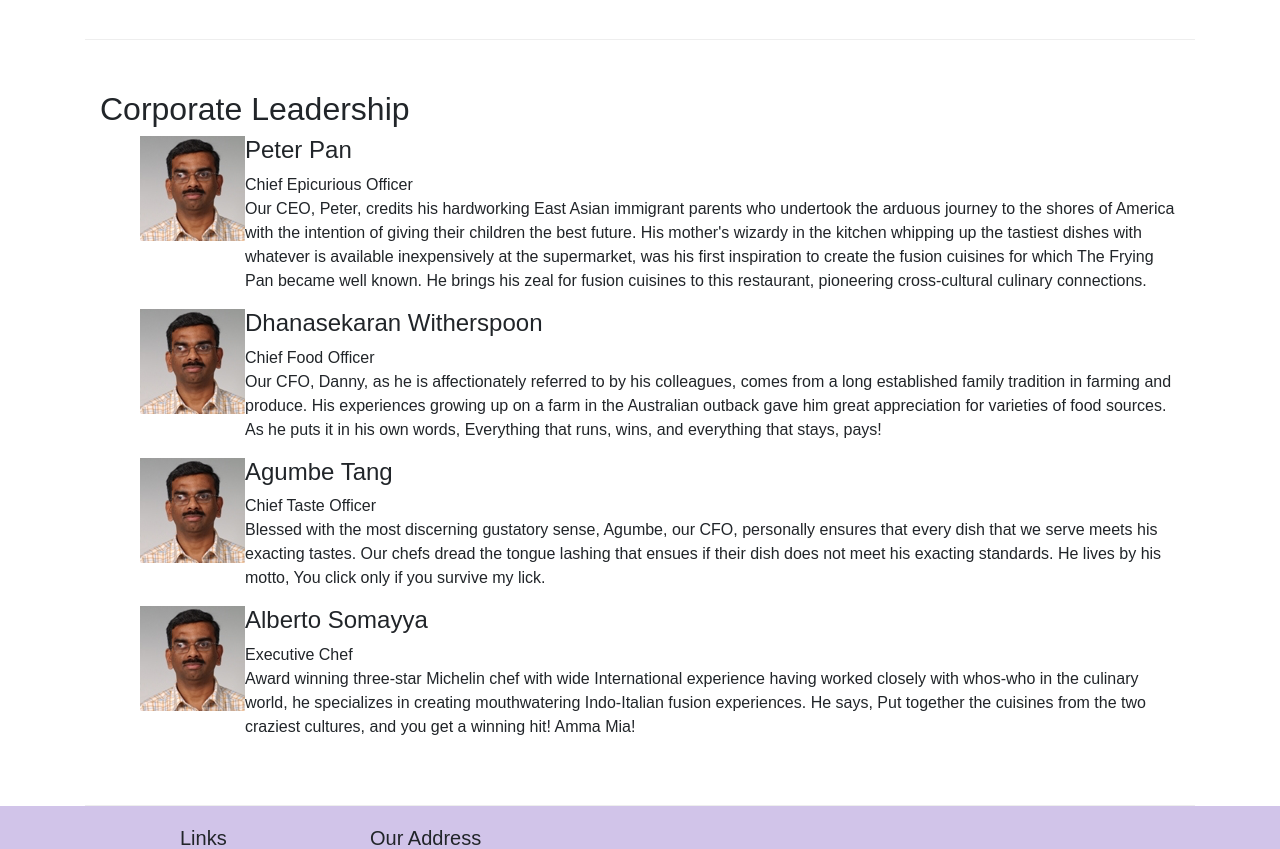
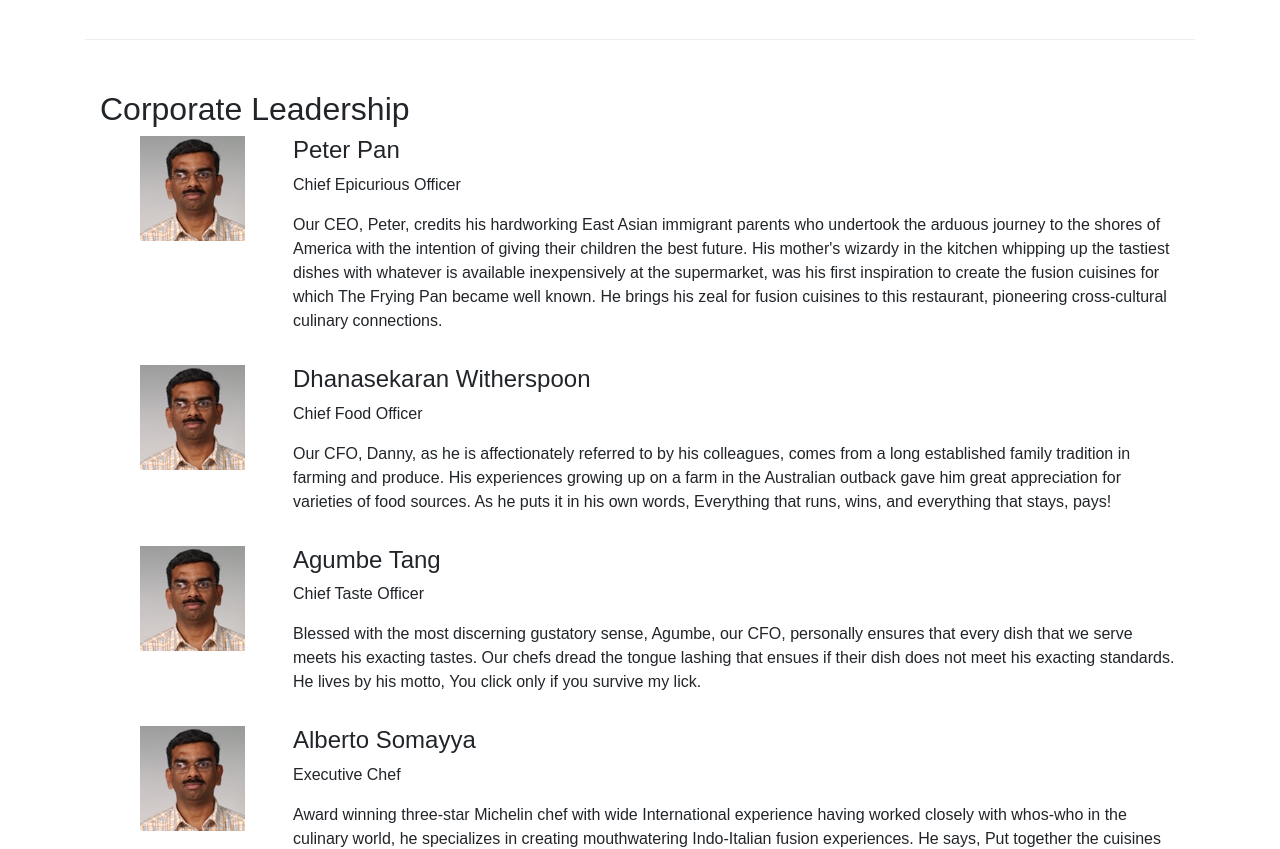
Before and after one commit to asitkdash/react-concepts, a React (Create React App) app: page /aboutus in a window 1280 px wide. Shown: the part 940-1789 px from the top of the page. Built offline with nearby package versions, Linux system fonts and the light colour scheme.

Commit message:
update to about page

```diff
--- a/src/components/AboutComponent.js
+++ b/src/components/AboutComponent.js
@@ -2,25 +2,19 @@ import React from 'react';
 import { Breadcrumb, BreadcrumbItem, Card, CardBody, CardHeader, Media } from 'reactstrap';
 import { Link } from 'react-router-dom';
 
-function RenderLeader(leader) {
+function RenderLeader({leader}) {
 
   return(
 
-    <Media>
+    <Media >
       <Media left>
-        <img alt={leader.leader.name} src={leader.leader.image} />
+        <Media object alt={leader.name} src={leader.image} />
       </Media>
 
-      <Media body>
-        <Media heading>
-          {leader.leader.name}
-        </Media>
-        <Media>
-        {leader.leader.designation}
-        </Media>
-        <Media>
-        {leader.leader.description}
-        </Media>
+      <Media body className="ml-5">
+        <Media heading>{leader.name}</Media>
+        <p>{leader.designation}</p>
+        <p>{leader.description}</p>
       </Media>
     </Media>
   );
@@ -30,9 +24,9 @@ function About(props) {
 
   const leaders = props.leaders.map((leader) => {
         return (
-            <Media list key={leader.id}>
-              <RenderLeader leader={leader} />
-            </Media>
+          <Media list>
+            <RenderLeader key={leader.id} leader={leader} />
+          </Media>
         );
     });
 
```
